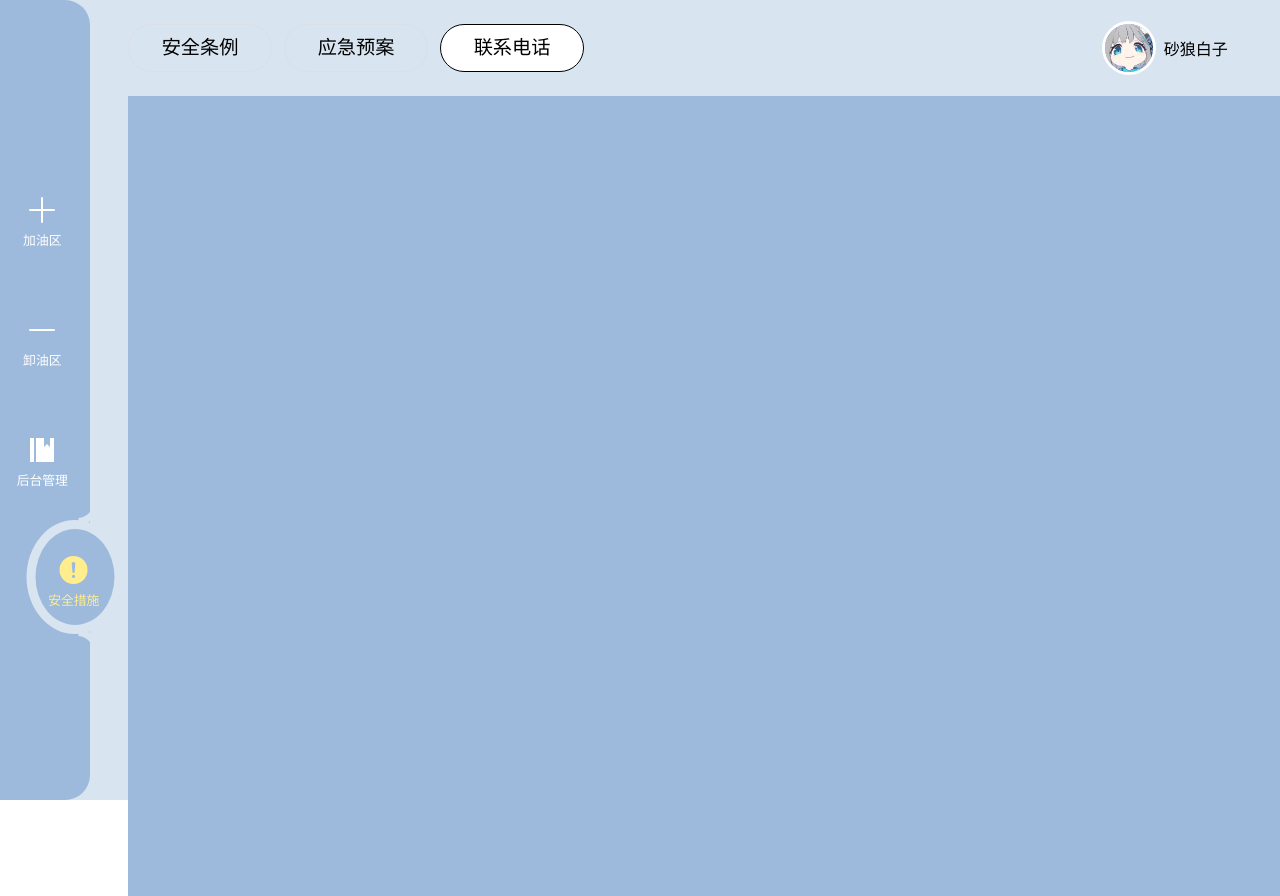
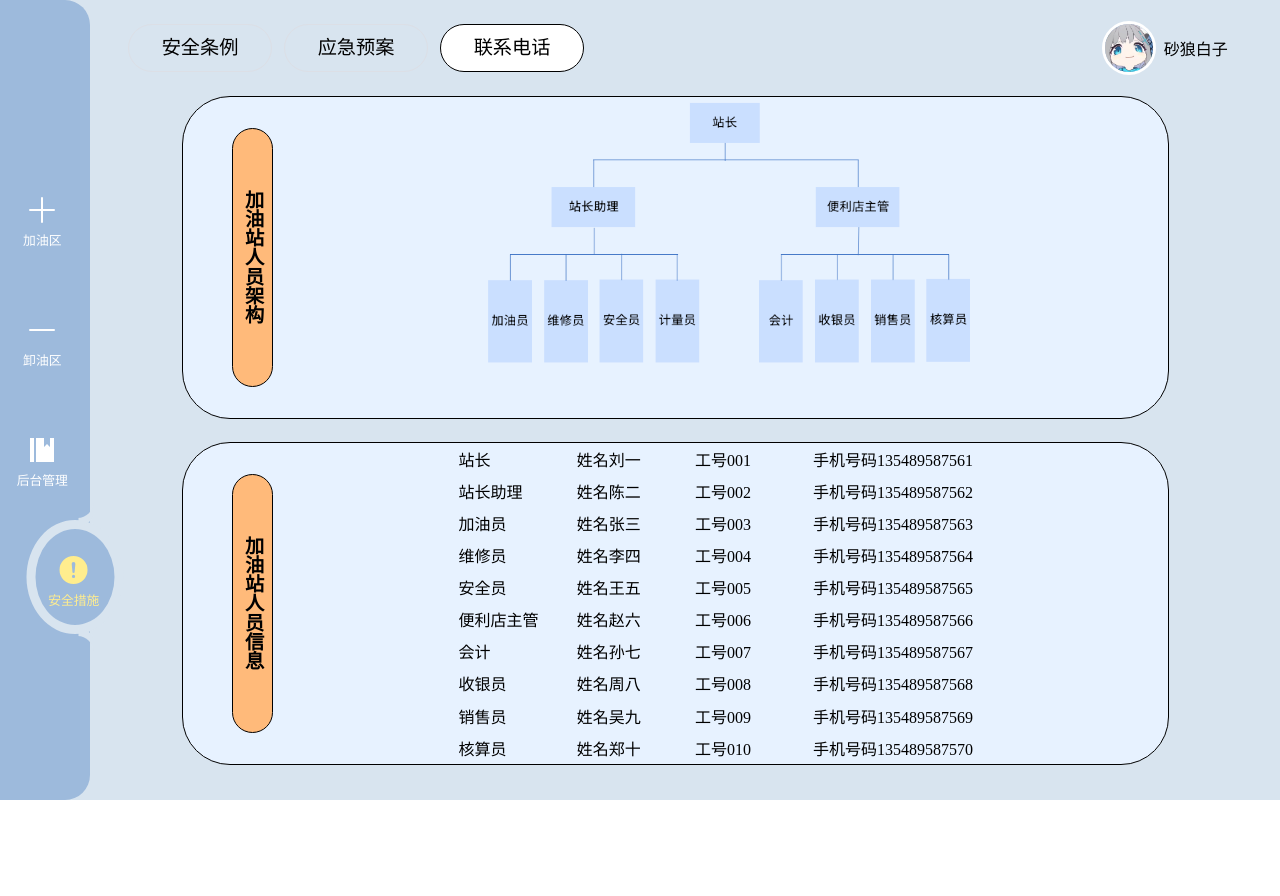
Before and after one commit to Wqinxi/front-design, a Vue app: page /secure/contact-phone in a window 1280 px wide. After the commit the page ends 800 px from the top, so only its background shows below. Built offline with nearby package versions, Linux system fonts and the light colour scheme.

Commit message:
安全措施：联系电话

```diff
--- /dev/null
+++ b/src/const/architecture.json
@@ -0,0 +1,74 @@
+{
+  "data": [
+    {
+      "id": 1,
+      "role": "站长",
+      "name": "刘一",
+      "cardId": "001",
+      "phone": "135489587561"
+    },
+    {
+      "id": 2,
+      "role": "站长助理",
+      "name": "陈二",
+      "cardId": "002",
+      "phone": "135489587562"
+    },
+    {
+      "id": 3,
+      "role": "加油员",
+      "name": "张三",
+      "cardId": "003",
+      "phone": "135489587563"
+    },
+    {
+      "id": 4,
+      "role": "维修员",
+      "name": "李四",
+      "cardId": "004",
+      "phone": "135489587564"
+    },
+    {
+      "id": 5,
+      "role": "安全员",
+      "name": "王五",
+      "cardId": "005",
+      "phone": "135489587565"
+    },
+    {
+      "id": 6,
+      "role": "便利店主管",
+      "name": "赵六",
+      "cardId": "006",
+      "phone": "135489587566"
+    },
+    {
+      "id": 7,
+      "role": "会计",
+      "name": "孙七",
+      "cardId": "007",
+      "phone": "135489587567"
+    },
+    {
+      "id": 8,
+      "role": "收银员",
+      "name": "周八",
+      "cardId": "008",
+      "phone": "135489587568"
+    },
+    {
+      "id": 9,
+      "role": "销售员",
+      "name": "吴九",
+      "cardId": "009",
+      "phone": "135489587569"
+    },
+    {
+      "id": 10,
+      "role": "核算员",
+      "name": "郑十",
+      "cardId": "010",
+      "phone": "135489587570"
+    }
+  ]
+}
--- a/src/router/modules/secure.ts
+++ b/src/router/modules/secure.ts
@@ -17,7 +17,7 @@ const SecureRouter = {
         },
         {
             path: 'contact-phone',
-            component: () => import('@/views/auth/Index.vue'),
+            component: () => import('@/views/work-space/work-space-right/secure/ContactPhone.vue'),
             meta: { title: '联系电话' }
         }
 
--- /dev/null
+++ b/src/views/work-space/work-space-right/secure/ContactPhone.vue
@@ -0,0 +1,108 @@
+<script setup>
+import architecture from '@/const/architecture.json'
+</script>
+
+<template>
+  <div class="personnel">
+    <div class="block">
+      <div class="leftBar">
+        <div class="text">加油站人员架构</div>
+      </div>
+      <div class="image">
+        <img
+            src="@/assets/img/架构.png"
+            alt=""
+            width="500"
+            style="height: fit-content"
+        />
+      </div>
+    </div>
+    <div class="block">
+      <div class="leftBar">
+        <div class="text">加油站人员信息</div>
+      </div>
+      <div class="list">
+        <div class="item" v-for="info in architecture.data" :key="info.id">
+          <div class="item-role">{{info.role}}</div>
+          <div class="item-name">姓名{{info.name}}</div>
+          <div class="item-id">工号{{info.cardId}}</div>
+          <div class="item-phone">手机号码{{info.phone}}</div>
+        </div>
+      </div>
+    </div>
+  </div>
+</template>
+
+<style lang="less" scoped>
+.personnel{
+  width: 95%;
+  height: 95%;
+  display: flex;
+  flex-flow: column;
+  align-items: center;
+  justify-content: space-between;
+  .block{
+    flex: 0 0 48%;
+    width: 90%;
+    border: 1px solid #000 ;
+    border-radius: 3rem;
+    background-color: var(--list-clr);
+
+    display: flex;
+    align-items: center;
+    justify-content: space-between;
+    .leftBar{
+      flex: 0 0 4%;
+      height: 80%;
+      margin-left: 5%;
+      border: 1px solid #000 ;
+      border-radius: 3rem;
+      background-color: rgb(255,186,122);
+      display: flex;
+      flex-flow: column;
+      justify-content: center;
+      align-items: center;
+      .text{
+        writing-mode: vertical-rl;
+        font-size: 1.2rem;
+        font-weight: bolder;
+      }
+    }// leftBar
+    .image{
+      flex: 0 0 70%;
+      height: 100%;
+      display: flex;
+      img{
+        height: 60%;
+      }
+    }
+    .list{
+      flex: 0 60%;
+      height: 100%;
+      margin-right: 12%;
+      display: flex;
+      flex-flow: column;
+      justify-content: space-around;
+      .item{
+        flex: 0 0 8%;
+        display: flex;
+        flex-flow: row;
+        align-items: center;
+        &-role{
+          flex: 0 0 20%;
+        }
+        &-name{
+          flex: 0 0 20%;
+        }
+        &-id{
+           flex: 0 0 20%;
+        }
+        &-phone{
+            flex: 0 0 30%;
+        }
+      }
+    }
+  }// block
+}
+
+</style>
```
Also changed, not shown: src/assets/img/架构.png.
